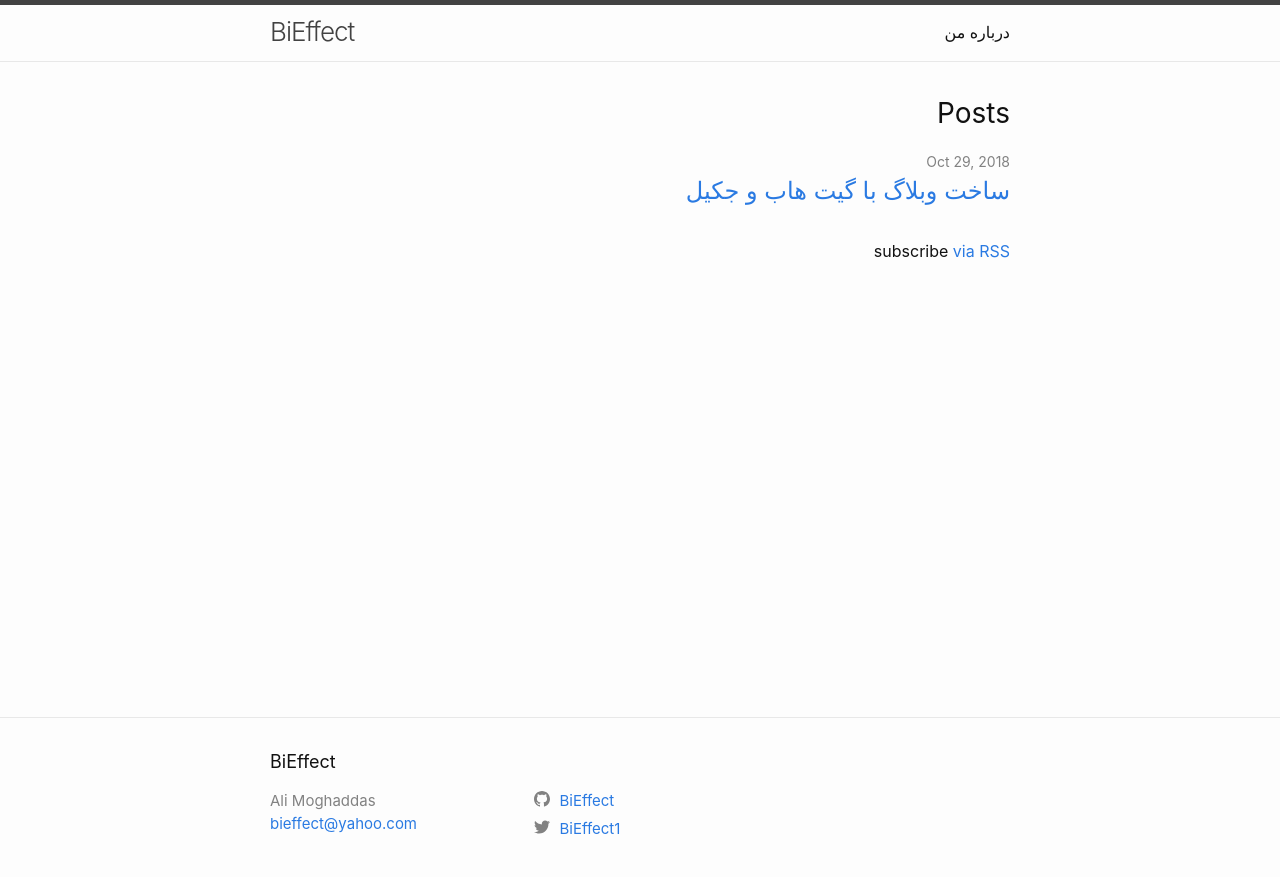
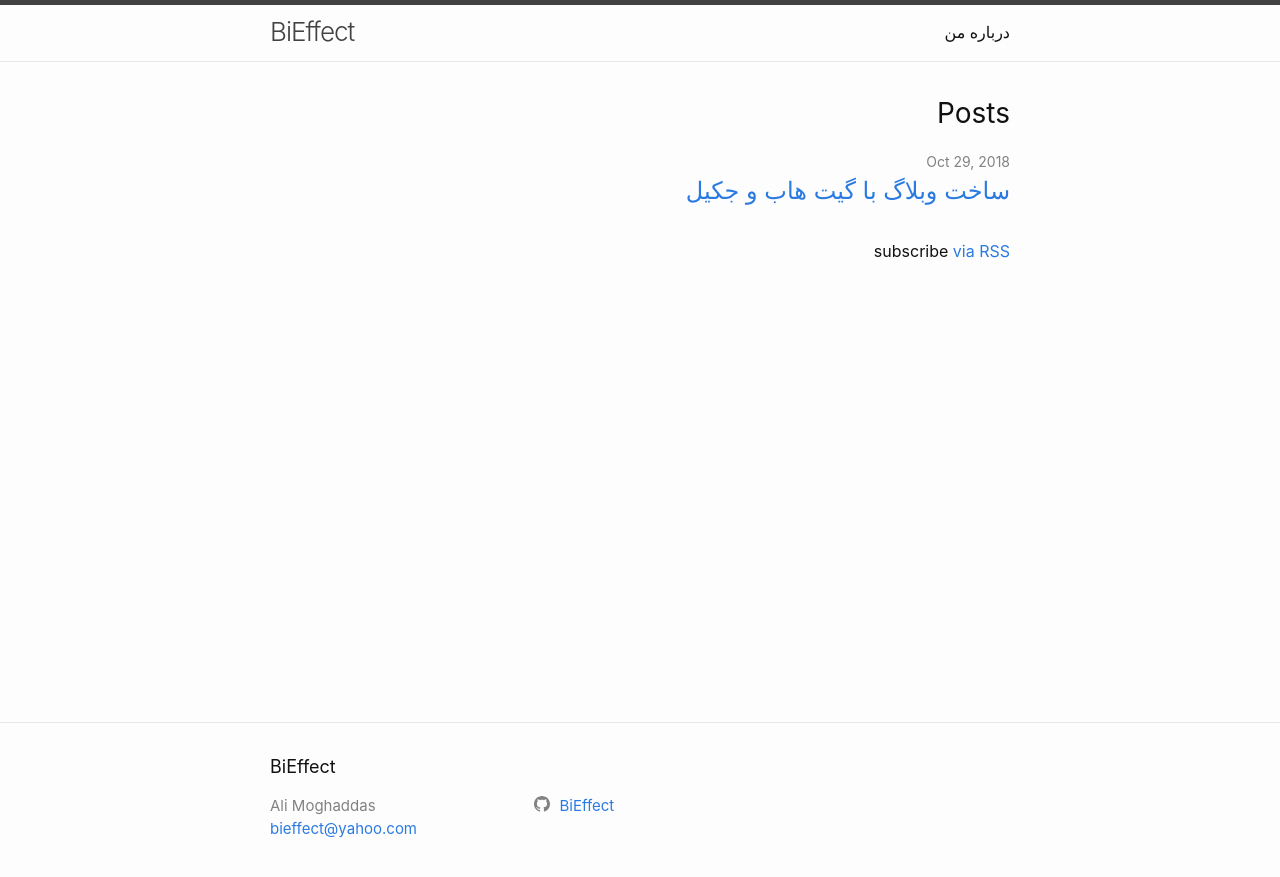
Before and after one commit to BiEffect/BiEffect.github.io, a Jekyll site: the page built from index.md, in a window 1280 px wide. Shown: the top 877 px of the page. Built offline with Jekyll 4.4.1, drawn with Linux system fonts in a browser that asks for light colours.

Commit message:
Update _config.yml

```diff
--- a/_config.yml
+++ b/_config.yml
@@ -3,7 +3,7 @@ email: bieffect@yahoo.com
 author: Ali Moghaddas
 url: https://bieffect.github.io
 github_username: BiEffect
-twitter_username: BiEffect1
+telegram_username: BiEffect
 
 lang: fa_IR
 timezone: Asia/Tehran
```
